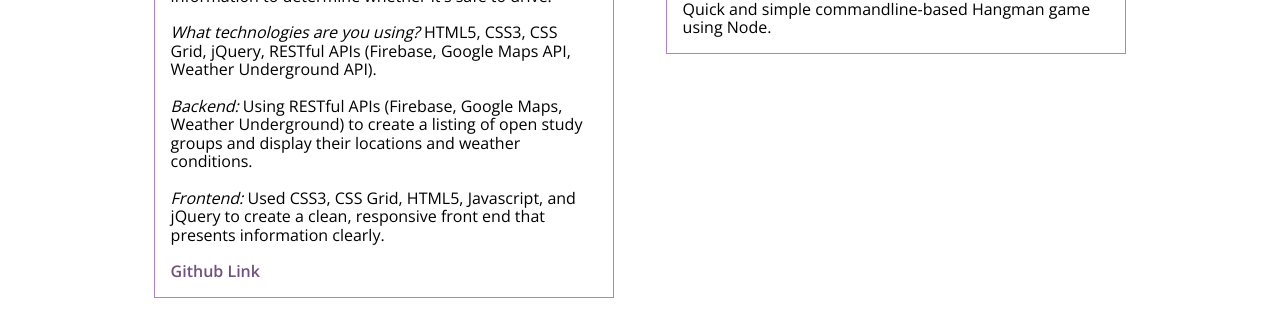
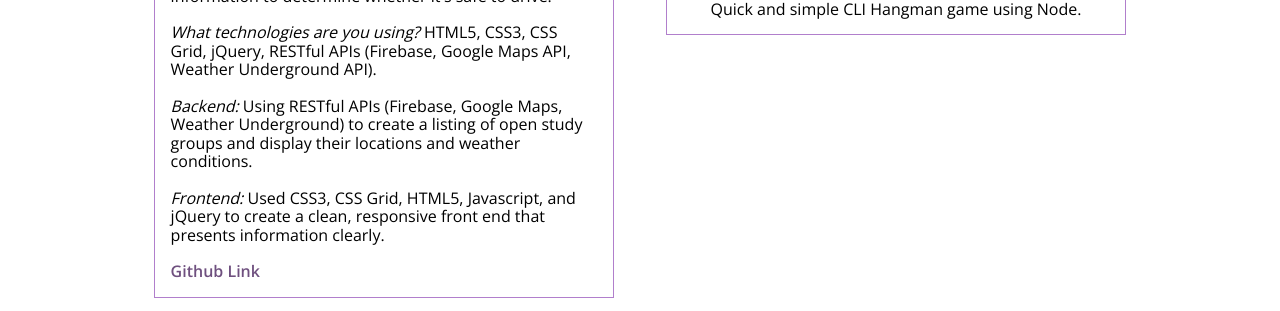
Before and after one commit to jordanboggs/jordanboggs.github.io, a plain HTML site: page portfolio.html in a window 1280 px wide. Shown: the part 565-876 px from the top of the page. Drawn offline with nearby package versions, Linux system fonts and the light colour scheme.

Commit message:
Changed Hangman description

```diff
--- a/portfolio.html
+++ b/portfolio.html
@@ -52,7 +52,7 @@
           <img src="./assets/images/hangman.png" alt="Constructor Hangman on Github">
         </a>
         <p class="description">
-          Quick and simple commandline-based Hangman game using Node.
+          Quick and simple CLI Hangman game using Node.
         </p>
       </section>
       <section id="liri" class="portfolio-item">
```
